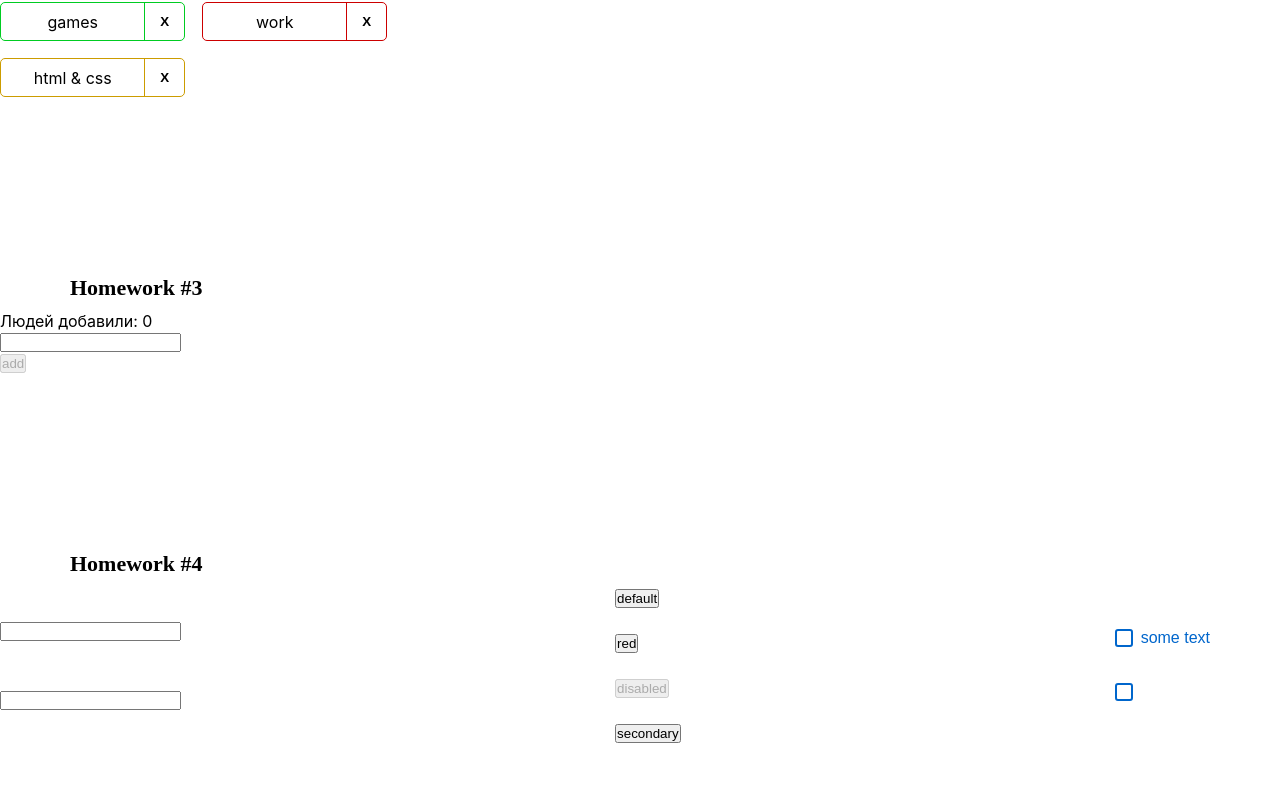
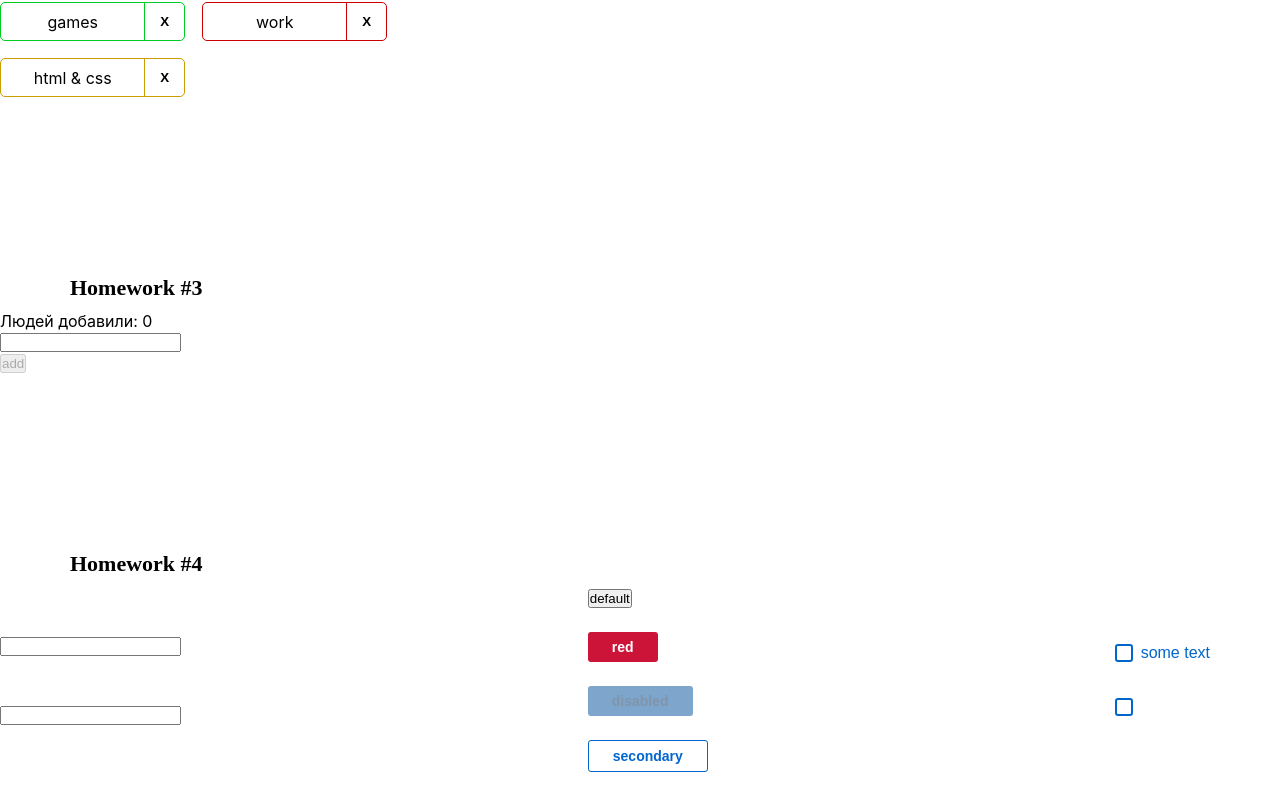
Before and after one commit to IvanVlKuchumov/hws2-master, a React (Create React App) app: page / in a window 1280 px wide. Shown: the part 766-1576 px from the top of the page. Built offline with nearby package versions, Linux system fonts and the light colour scheme.

Commit message:
Add css classes

```diff
--- a/src/s2-homeworks/hw04/common/c2-SuperButton/SuperButton.module.css
+++ b/src/s2-homeworks/hw04/common/c2-SuperButton/SuperButton.module.css
@@ -1,36 +1,62 @@
 .button {
+    overflow: hidden;
+    padding: 5px 24px;
+
+    border-radius: 3px;
+    border: none;
+    color: white;
+    font-family: 'Montserrat', sans-serif;
+    font-weight: 600;
+    font-size: 14px;
+    line-height: 20px;
+    cursor: pointer;
 }
 
 .disabled {
+    color: #002e5c;
+    background: #004d99;
+    opacity: 0.5;
 }
 
 .secondary {
+    color: #0066CC;
+    background: transparent;
+    border: 1px solid #0066CC;
 }
 
 .default {
+    background: #06c;
 }
 
 .red {
+    background: #cc1439;
 }
 
 .default:hover {
+    background: #0080ff;
 }
 
 .red:hover {
+    background: #ff1a47;
 }
 
 .secondary:hover {
+    background: #E5F0FA;
 }
 
 
 .default:active {
+    background: #0059b3;
 }
 
 .secondary:active {
+    background: #C9E5FF;
 }
 
 .red:active {
+    background: #b31232;
 }
 
 .button:disabled {
+    cursor: default;
 }
--- a/src/s2-homeworks/hw04/common/c2-SuperButton/SuperButton.tsx
+++ b/src/s2-homeworks/hw04/common/c2-SuperButton/SuperButton.tsx
@@ -18,11 +18,11 @@ const SuperButton: React.FC<SuperButtonPropsType> = (
     }
 ) => {
     const finalClassName = s.button
-        // + (disabled
-        //         ? ...
-        //         : xType === 'red'
-        //             ? ...
-        + (className ? ' ' + className : '') // задачка на смешивание классов
+        + (disabled
+                ? ' ' + s.disabled
+                : xType === 'red'
+                    ? ' ' + s.red : xType === 'secondary' ? ' ' + s.secondary : s.default
+        + (className ? ' ' + className : '')) // задачка на смешивание классов
 
     return (
         <button
```
